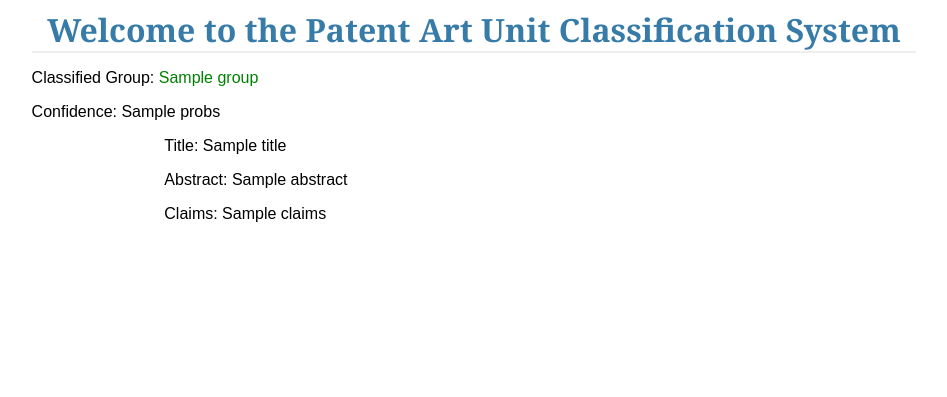
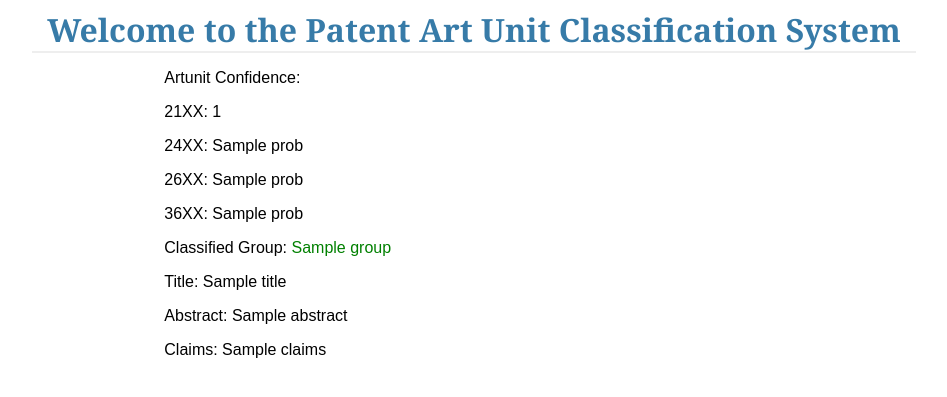
Before and after one commit to bioinfonerd-forks/PatentAnalyticsApp, a Flask app: template templates/results.html in a window 1280 px wide. Shown: the top 397 px of the page, without its empty margins (166-1113 px from the left). Run offline with Flask 2, Linux system fonts and the light colour scheme; the template is opened without the code that fills it: most values are stand-ins (such as "Sample title", 1, 10 or a date in 2020); some libraries are stand-ins or nearby versions.

Commit message:
Adding class probabilities to output

```diff
--- a/templates/results.html
+++ b/templates/results.html
@@ -17,13 +17,19 @@
     <h2><font color="red">{{ error }}</font></h2>
     {% endif %}
 
-    <p>Classified Group: <font color="green">{{ group[0] }}</font></p>
-    <p> Confidence: {{ probs }}</p>
 
 
     </div>
 
     <div class="container2">
+        <p> Artunit Confidence: </p>
+        <p> 21XX: {{ probs[0][0] }}</p>
+        <p> 24XX: {{ probs[0][1] }}</p>
+        <p> 26XX: {{ probs[0][2] }}</p>
+        <p> 36XX: {{ probs[0][3] }}</p>
+
+        <p>Classified Group: <font color="green">{{ group[0] }}</font></p>
+
         <p>Title: {{ title }}</p>
         <p>Abstract: {{ abstract }}</p>
         <p>Claims: {{ claims }}</p>
```
